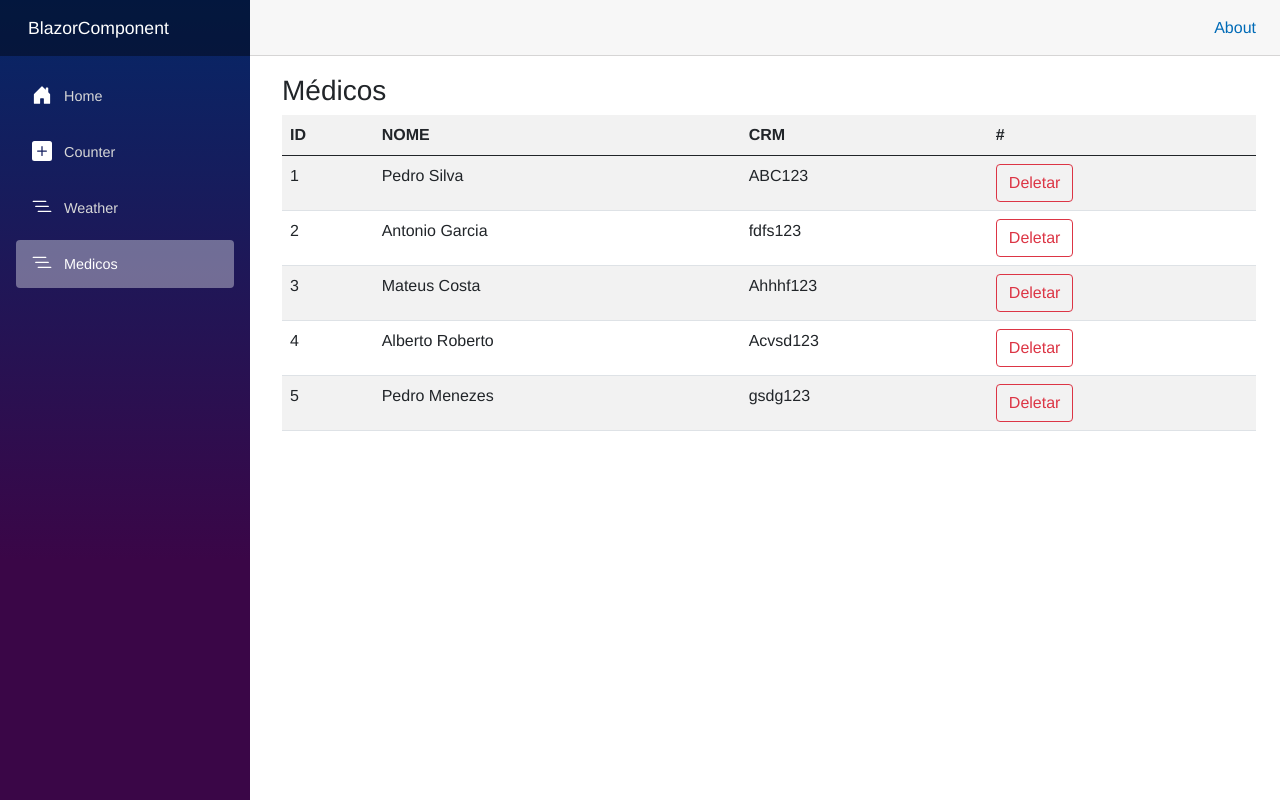
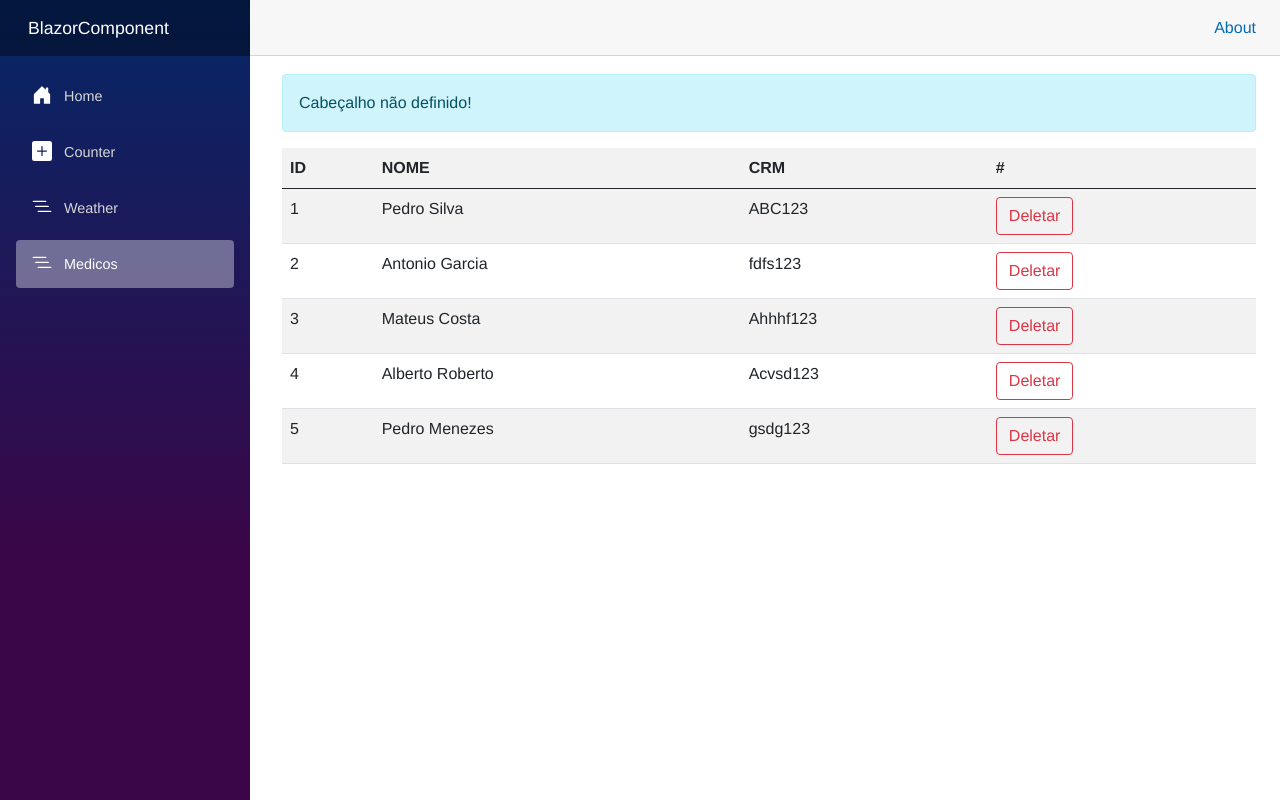
Before and after one commit to thiagoDevw/BlazorComponents, an ASP.NET Core app: page /medicos in a window 1280 px wide. Run offline with ASP.NET Core 8, Linux system fonts and the light colour scheme; style sheets or scripts are compiled from the project's sources.

Commit message:
Novo commit

```diff
--- /dev/null
+++ b/BlazorComponent/BlazorComponent/Components/Pages/Headers/CustomHeader.razor
@@ -0,0 +1,20 @@
+
+@if(ChildContent is null)
+{
+    <div class="alert alert-info" role="alert">
+        Cabeçalho não definido!
+    </div>
+}
+else
+{
+    <div class="alert alert-info" role="alert">
+        @ChildContent
+    </div>
+}
+
+@code {
+
+    [Parameter]
+    public RenderFragment? ChildContent { get; set; }
+
+}
--- a/BlazorComponent/BlazorComponent/Components/Pages/Medicos/Index.razor
+++ b/BlazorComponent/BlazorComponent/Components/Pages/Medicos/Index.razor
@@ -2,7 +2,9 @@
 @inject IMedicoRepositories repository
 @rendermode InteractiveServer
 
-<h3>Médicos</h3>
+<CustomHeader>
+
+</CustomHeader>
 
 <table class="table table-striped">
     <tread>
@@ -14,7 +16,7 @@
         </tr>
     </tread>
     <tbody>
-        <MedicoTemplateList Medicos="@Medicos" DeleteCallBack="Delete"/>
+        <MedicoTemplateList Medicos="@Medicos" DeleteCallBack="Delete" />
     </tbody>
 </table>
 
--- a/BlazorComponent/BlazorComponent/Components/_Imports.razor
+++ b/BlazorComponent/BlazorComponent/Components/_Imports.razor
@@ -10,3 +10,4 @@
 @using BlazorComponent.Components
 @using BlazorComponent.Models;
 @using BlazorComponent.Repositories;
+@using BlazorComponent.Components.Pages.Headers;
```
Also changed, not shown: 4 other files.
